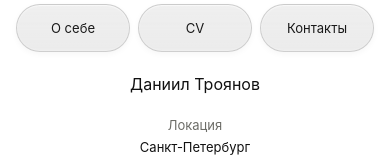
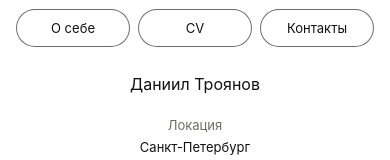
Before and after one commit to danyadex/Site_Portfolio_TROYANOV, a React (Vite) app: page / in a window 390 px wide. Shown: the top 160 px of the page. Built offline with nearby package versions, Linux system fonts and the light colour scheme; a web font is replaced by a local one.

Commit message:
Unify mobile toolbar buttons

```diff
--- a/bottom-nav.css
+++ b/bottom-nav.css
@@ -581,6 +581,31 @@
   }
 }
 
+/* На главной мобильные кнопки используют тот же лёгкий контурный glass,
+   что и desktop-вариант. Позиция тулбара остаётся сверху. */
+@media (max-width: 899px) {
+  .home-page > .bottom-navigation .nav-button {
+    height: var(--nav-control-height, 38px);
+    min-height: var(--nav-control-height, 38px);
+    border: 1px solid var(--nav-border, rgba(17, 17, 17, 0.62));
+    border-radius: var(--nav-radius, 24px);
+    background: rgba(255, 255, 255, 0.2);
+    box-shadow:
+      inset 0 1px 0 rgba(255, 255, 255, 0.5),
+      0 1px 0 rgba(255, 255, 255, 0.22);
+    -webkit-backdrop-filter: blur(12px) saturate(120%);
+    backdrop-filter: blur(12px) saturate(120%);
+    color: var(--nav-text, #111111);
+    transition: background-color 180ms ease, border-color 180ms ease, color 180ms ease;
+  }
+
+  .home-page > .bottom-navigation .nav-button:active {
+    border-color: rgba(255, 255, 255, 0.1);
+    background: rgba(0, 0, 0, 0.92);
+    color: var(--nav-text-inverse, #ffffff);
+  }
+}
+
 /* На мобильном подложка выключена: навигация остаётся прозрачной поверх страницы.
    На desktop работает мягкий progressive fade из блока выше. */
 @media (min-width: 900px) {
```
